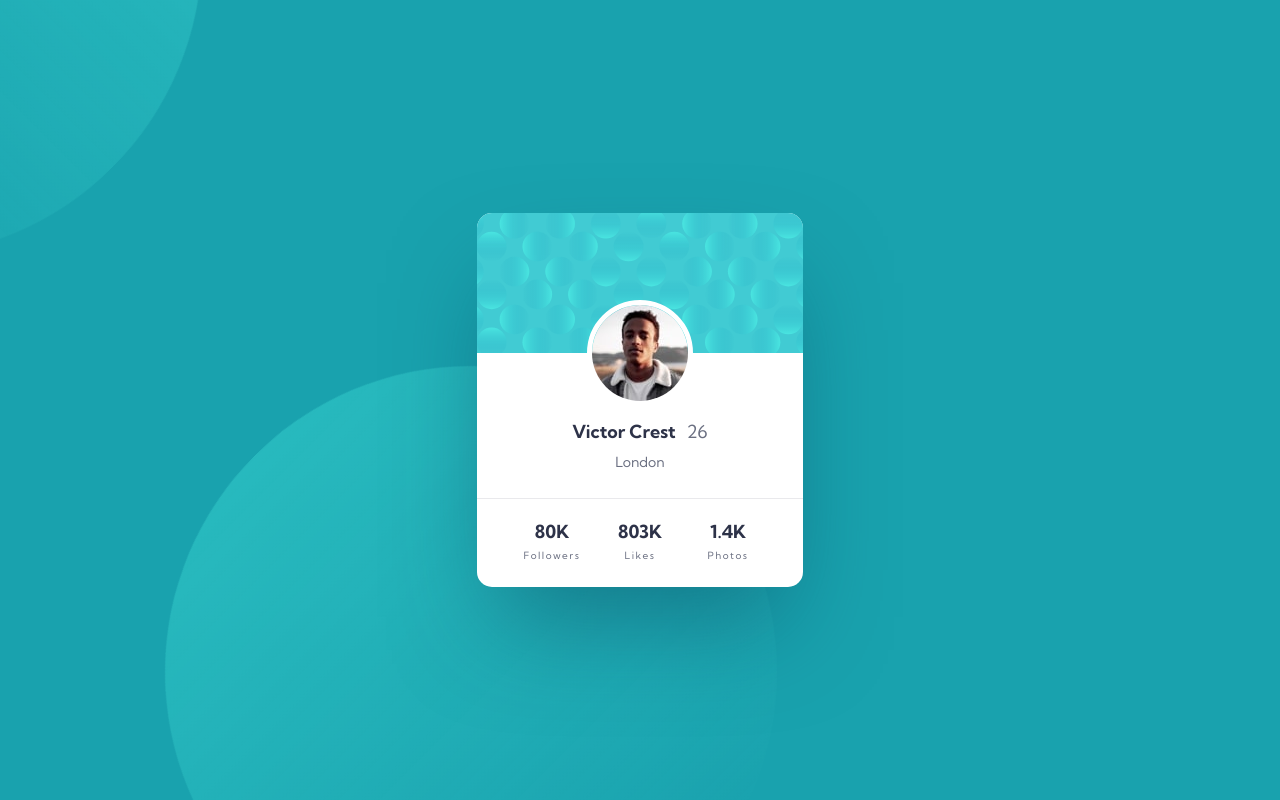
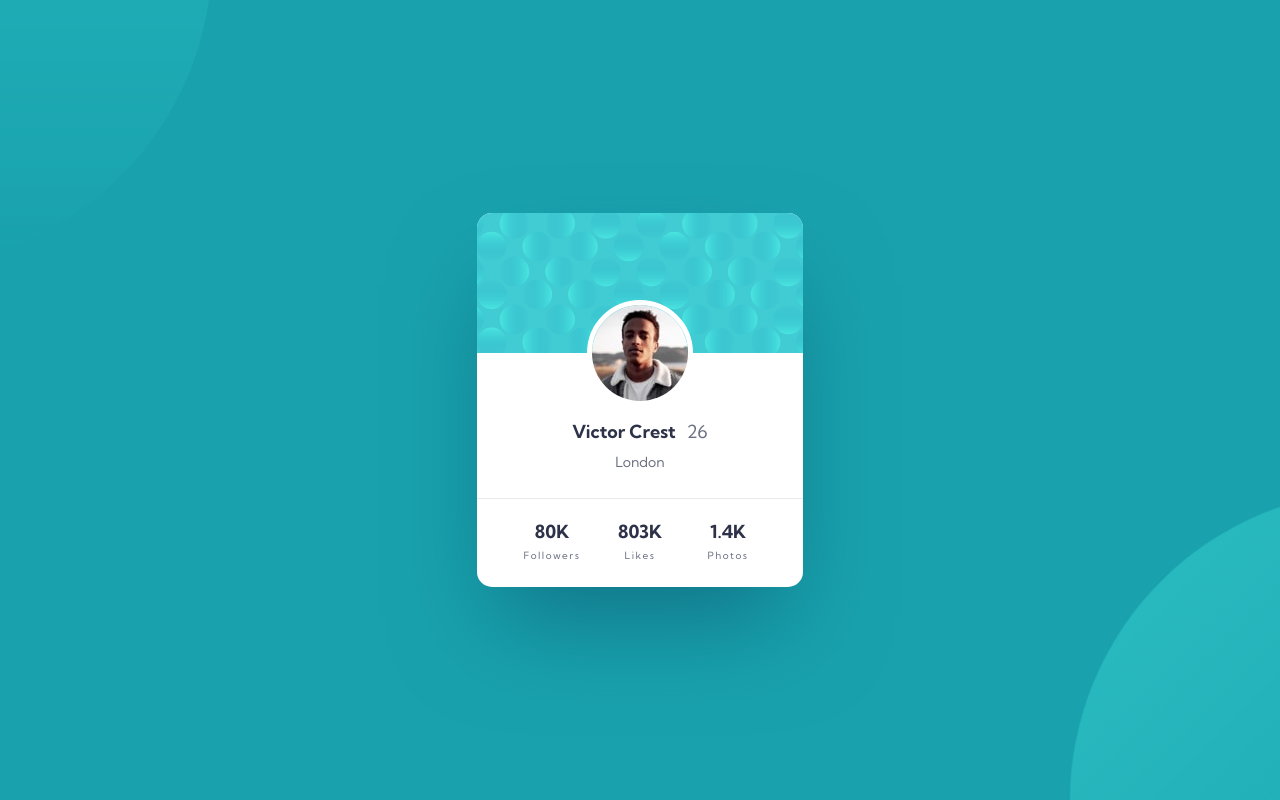
Before and after one commit to Michal-Majchrzak/fm-profile-card-component, a plain HTML site: page index.html in a window 1280 px wide. Drawn offline with Linux system fonts and the light colour scheme.

Commit message:
improved background position

```diff
--- a/src/css/style.css
+++ b/src/css/style.css
@@ -45,35 +45,35 @@ img {
 body::before {
     background-image: var(--background-gradient);
     border-radius: 100%;
-    width: 612px;
-    height: 612px;
     content: "";
+    opacity: 0.25;
+    z-index: -1;
+    width: 622px;
+    height: 622px;
     position: fixed;
     top:-355px;
     left:-410px;
-    transform: rotate(-135deg);
-    opacity: 0.25;
-    z-index: -1;
+    transform: rotate(180deg);
 }
 
 body::after {
     background-image: var(--background-gradient);
     border-radius: 100%;
-    width: 612px;
-    height: 612px;
     content: "";
-    position: fixed;
-    top: 366px;
-    left:165px;
-    transform: rotate(-225deg);
     opacity: 0.25;
     z-index: -1;
+    width: 622px;
+    height: 622px;
+    position: fixed;
+    /* bottom is calculated with formula : (100vh - 357px) - bgImageWidth */
+    bottom: -312px;
+    /* right is calculated with formula : (100vw - 165px) - bgImageHeight */
+    right: -412px;
+    transform: rotate(-225deg);
 }
 
 body {
     background-color: var(--color-dark-cyan);
-
-
     display: flex;
     align-items: center;
     justify-content: center;
```
